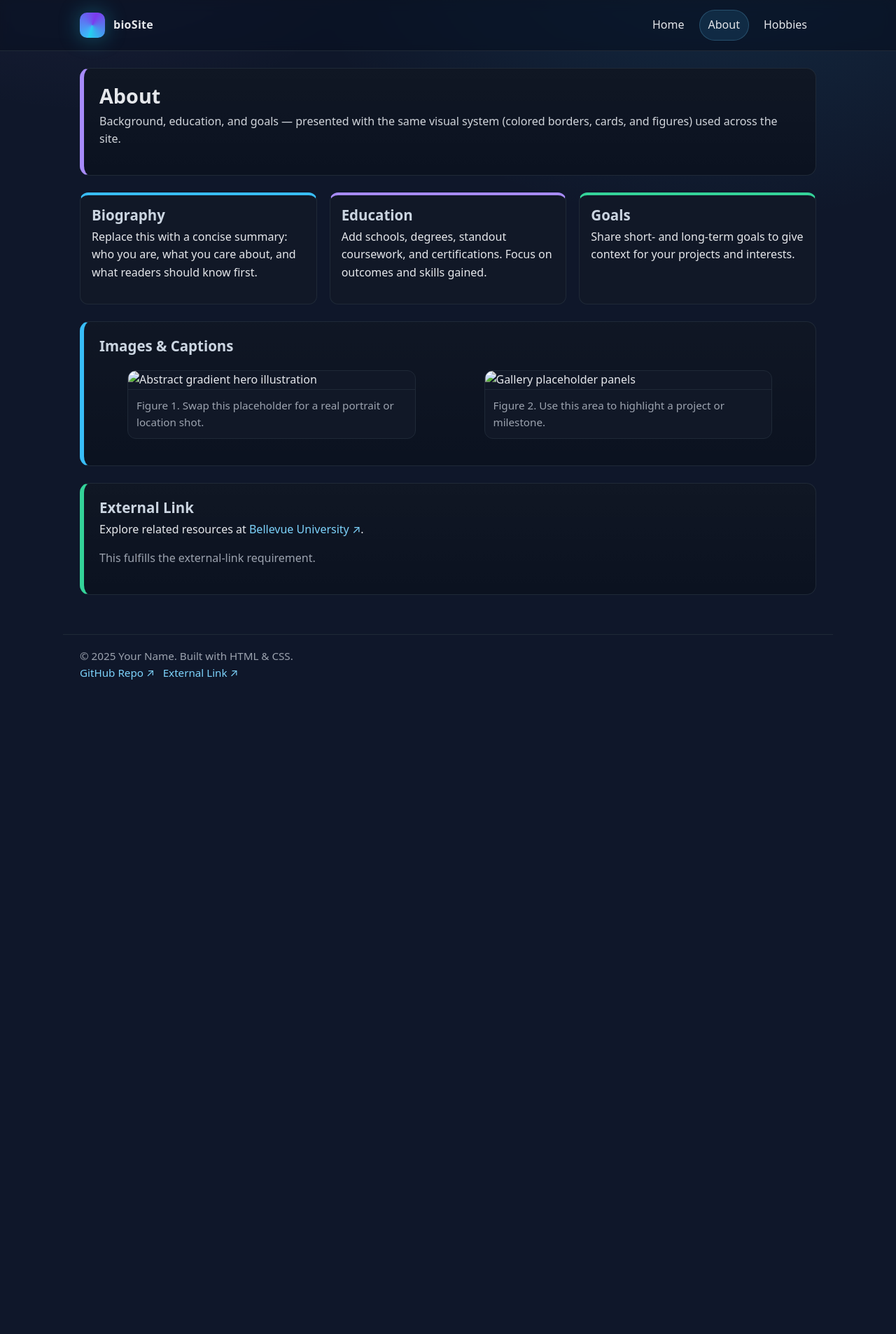
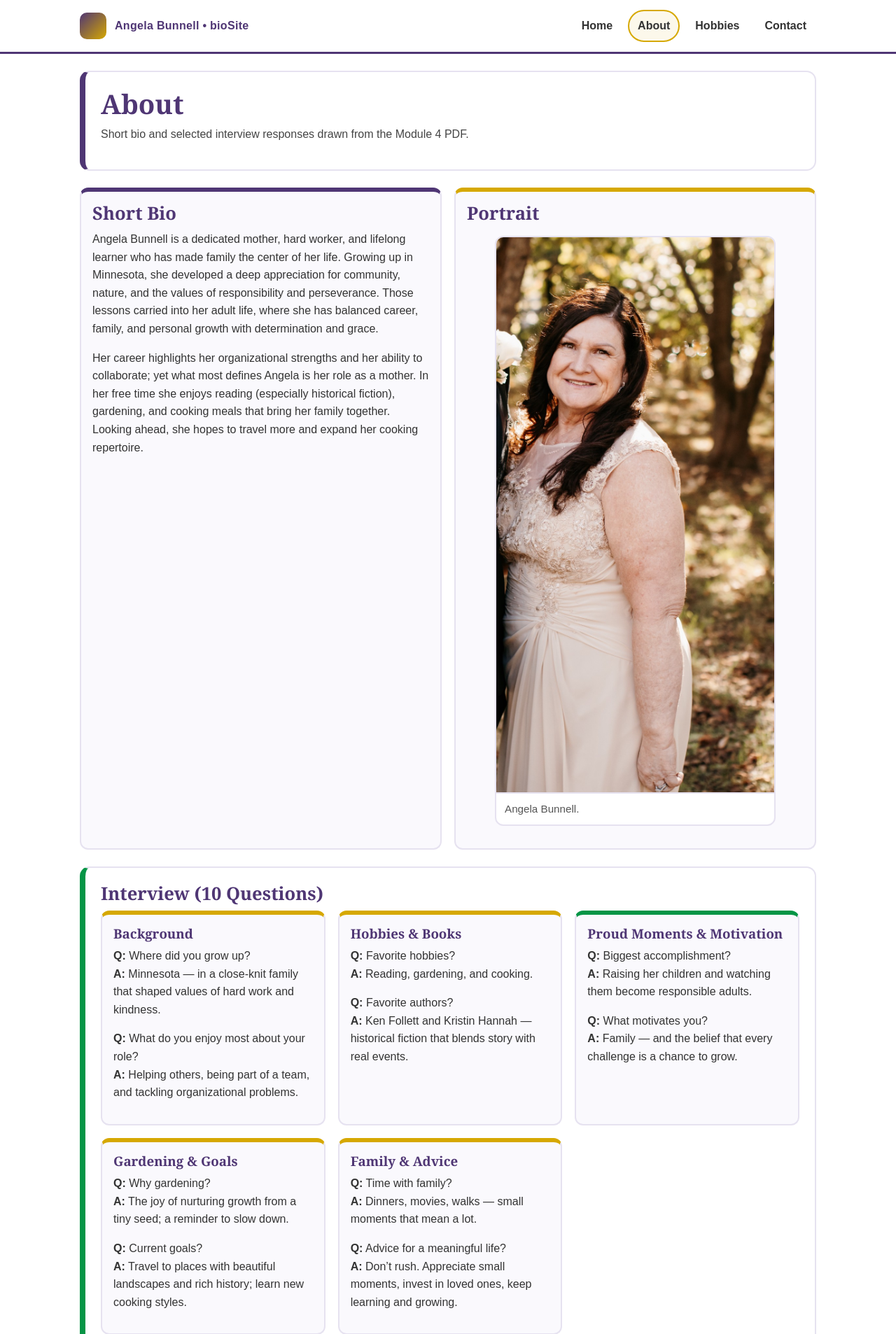
Before and after one commit to Mcdough12/csd-340, a plain HTML site: page biosite/about.html in a window 1280 px wide. Shown: the top 1906 px of the page at 70% size. Before the commit the page ends 991 px from the top, so only its background shows below. Drawn offline with Linux system fonts and the light colour scheme.

Commit message:
Updated bioSite with Module 4 design, About content, and hobby images

```diff
--- a/biosite/about.html
+++ b/biosite/about.html
@@ -3,98 +3,106 @@
 <head>
   <meta charset="utf-8" />
   <meta name="viewport" content="width=device-width,initial-scale=1" />
-  <title>bioSite | About</title>
-  <!-- Use the same path as your other pages: if yours is /css/styles.css, change it here too -->
+  <title>About • Angela Bunnell</title>
   <link rel="stylesheet" href="styles.css" />
 </head>
 <body>
-  <!-- Header / Nav -->
   <nav>
     <div class="navbar container" role="navigation" aria-label="Primary">
       <div class="brand">
         <div class="brand-logo" aria-hidden="true"></div>
-        <div class="brand-name">bioSite</div>
+        <div class="brand-name">Angela Bunnell • bioSite</div>
       </div>
       <div class="nav-links">
         <a class="nav-link" href="index.html">Home</a>
         <a class="nav-link" href="about.html" aria-current="page">About</a>
         <a class="nav-link" href="hobbies.html">Hobbies</a>
+        <a class="nav-link" href="Contact.html">Contact</a>
       </div>
     </div>
   </nav>
 
-  <!-- Main Content -->
   <main class="container">
-    <!-- Hero / Intro -->
-    <section class="section section--violet">
+    <section class="section">
       <h1>About</h1>
-      <p class="lead">
-        Background, education, and goals — presented with the same visual system
-        (colored borders, cards, and figures) used across the site.
-      </p>
+      <p class="lead">Short bio and selected interview responses drawn from the Module&nbsp;4 PDF.</p>
     </section>
 
-    <!-- Bio Summary Cards -->
-    <section class="grid" aria-label="Biography overview">
-      <article class="card card--blue">
-        <h2>Biography</h2>
-        <p>
-          Replace this with a concise summary: who you are, what you care about,
-          and what readers should know first.
-        </p>
+    <section class="grid" aria-label="Bio overview">
+      <article class="card card--purple">
+        <h2>Short Bio</h2>
+        <p>Angela Bunnell is a dedicated mother, hard worker, and lifelong learner who has made family the center of her life. Growing up in Minnesota, she developed a deep appreciation for community, nature, and the values of responsibility and perseverance. Those lessons carried into her adult life, where she has balanced career, family, and personal growth with determination and grace.</p>
+        <p>Her career highlights her organizational strengths and her ability to collaborate; yet what most defines Angela is her role as a mother. In her free time she enjoys reading (especially historical fiction), gardening, and cooking meals that bring her family together. Looking ahead, she hopes to travel more and expand her cooking repertoire.</p>
       </article>
 
-      <article class="card">
-        <h2>Education</h2>
-        <p>
-          Add schools, degrees, standout coursework, and certifications. Focus
-          on outcomes and skills gained.
-        </p>
-      </article>
-
-      <article class="card card--green">
-        <h2>Goals</h2>
-        <p>
-          Share short- and long-term goals to give context for your projects and
-          interests.
-        </p>
-      </article>
+    <article class="card">
+  <h2>Portrait</h2>
+  <figure class="figure">
+    <img class="responsive" src="assets/images/portrait.jpg" alt="Portrait of Angela Bunnell" />
+    <figcaption>Angela Bunnell.</figcaption>
+  </figure>
+</article>
     </section>
 
-    <!-- Images with Captions (organism) -->
-    <section class="section section--blue" aria-label="Images with captions">
-      <h2>Images & Captions</h2>
+    <section class="section section--green" aria-label="Interview">
+      <h2>Interview (10 Questions)</h2>
       <div class="grid">
-        <figure class="figure">
-          <img class="responsive" src="assets/images/hero.svg" alt="Abstract gradient hero illustration" />
-          <figcaption>Figure 1. Swap this placeholder for a real portrait or location shot.</figcaption>
-        </figure>
-        <figure class="figure">
-          <img class="responsive" src="assets/images/gallery.svg" alt="Gallery placeholder panels" />
-          <figcaption>Figure 2. Use this area to highlight a project or milestone.</figcaption>
-        </figure>
+        <article class="card">
+          <h3>Background</h3>
+          <p><strong>Q:</strong> Where did you grow up?<br>
+             <strong>A:</strong> Minnesota — in a close‑knit family that shaped values of hard work and kindness.</p>
+          <p><strong>Q:</strong> What do you enjoy most about your role?<br>
+             <strong>A:</strong> Helping others, being part of a team, and tackling organizational problems.</p>
+        </article>
+
+        <article class="card">
+          <h3>Hobbies & Books</h3>
+          <p><strong>Q:</strong> Favorite hobbies?<br>
+             <strong>A:</strong> Reading, gardening, and cooking.</p>
+          <p><strong>Q:</strong> Favorite authors?<br>
+             <strong>A:</strong> Ken Follett and Kristin Hannah — historical fiction that blends story with real events.</p>
+        </article>
+
+        <article class="card card--green">
+          <h3>Proud Moments & Motivation</h3>
+          <p><strong>Q:</strong> Biggest accomplishment?<br>
+             <strong>A:</strong> Raising her children and watching them become responsible adults.</p>
+          <p><strong>Q:</strong> What motivates you?<br>
+             <strong>A:</strong> Family — and the belief that every challenge is a chance to grow.</p>
+        </article>
+
+        <article class="card">
+          <h3>Gardening & Goals</h3>
+          <p><strong>Q:</strong> Why gardening?<br>
+             <strong>A:</strong> The joy of nurturing growth from a tiny seed; a reminder to slow down.</p>
+          <p><strong>Q:</strong> Current goals?<br>
+             <strong>A:</strong> Travel to places with beautiful landscapes and rich history; learn new cooking styles.</p>
+        </article>
+
+        <article class="card">
+          <h3>Family & Advice</h3>
+          <p><strong>Q:</strong> Time with family?<br>
+             <strong>A:</strong> Dinners, movies, walks — small moments that mean a lot.</p>
+          <p><strong>Q:</strong> Advice for a meaningful life?<br>
+             <strong>A:</strong> Don’t rush. Appreciate small moments, invest in loved ones, keep learning and growing.</p>
+        </article>
       </div>
     </section>
 
-    <!-- External Link (assignment requirement) -->
-    <section class="section section--green">
+    <section class="section section--gold">
       <h2>External Link</h2>
-      <p>
-        Explore related resources at
-        <a class="external" href="https://bellevue.edu" target="_blank" rel="noopener">Bellevue University ↗</a>.
-      </p>
-      <p class="muted">This fulfills the external-link requirement.</p>
+      <p>Learn more about the program at <a href="https://bellevue.edu" target="_blank" rel="noopener">Bellevue University</a>.</p>
+      <p class="muted">This fulfills the external‑link requirement.</p>
     </section>
   </main>
 
-  <!-- Footer -->
   <footer class="footer container">
-    <div>© <span id="year"></span> Your Name. Built with HTML &amp; CSS.</div>
+    <div>© <span id="year"></span> Reed Bunnell. Built for CSD‑340.</div>
     <ul class="inline">
       <li><a href="https://github.com/Mcdough12/bioSite" target="_blank" rel="noopener">GitHub Repo ↗</a></li>
       <li><a href="https://bellevue.edu" target="_blank" rel="noopener">External Link ↗</a></li>
     </ul>
-    <script>document.getElementById("year").textContent = new Date().getFullYear();</script>
+    <script>document.getElementById('year').textContent = new Date().getFullYear();</script>
   </footer>
 </body>
 </html>
--- a/biosite/styles.css
+++ b/biosite/styles.css
@@ -1,130 +1,127 @@
-/* ===== Base Theme ===== */
+/* ===== Base Theme (Module 4 Style Guide) ===== */
 :root{
-  --bg:#0f172a;            /* deep slate */
-  --panel:#0b1220;         /* dark panel */
-  --panel-2:#111827;       /* slightly lighter panel */
-  --text:#e5e7eb;          /* light text */
-  --muted:#9ca3af;         /* muted text */
-  --border:#1f2937;        /* section/card borders */
-  --accent:#38bdf8;        /* sky blue */
-  --accent-2:#a78bfa;      /* violet */
-  --accent-3:#34d399;      /* green */
-  --link:#7dd3fc;          /* link */
+  --primary:#4F3674;    /* Purple */
+  --secondary:#D6A800;  /* Gold */
+  --accent:#069546;     /* Green */
+  --neutral:#333333;    /* Neutral dark text */
+  --bg:#ffffff;         /* Light background for Module 4 */
+  --panel:#faf9fd;      /* Subtle panel tint */
+  --border:#e6e2f0;     /* Soft border */
   --radius:14px;
   --maxw:1100px;
 }
 
+/* Reset & base */
 *{box-sizing:border-box}
 html,body{margin:0;padding:0}
 body{
-  font-family: system-ui, -apple-system, Segoe UI, Roboto, Ubuntu, Cantarell, "Helvetica Neue", Arial, "Noto Sans", sans-serif;
-  background:
-    radial-gradient(1000px 700px at 80% -10%, rgba(56,189,248,.12), transparent 60%),
-    radial-gradient(800px 600px at 10% -20%, rgba(167,139,250,.10), transparent 60%),
-    var(--bg);
-  color: var(--text);
+  font-family: Arial, sans-serif; /* Body font per guide */
+  background: var(--bg);
+  color: var(--neutral);
   line-height: 1.6;
 }
 
-/* ===== Links & Text ===== */
-a{color:var(--link);text-decoration:none}
-a:hover{text-decoration:underline}
-h1,h2,h3{line-height:1.2;margin:0 0 .4rem}
-h1{font-size:clamp(1.8rem, 2.2vw, 2.3rem)}
-h2{font-size:clamp(1.2rem, 1.6vw, 1.4rem); color:#cbd5e1}
+/* Typography */
+h1,h2,h3{
+  font-family: Georgia, serif; /* Headings per guide */
+  line-height:1.2;
+  margin:0 0 .5rem;
+  color: var(--primary);
+}
+h1{font-size:clamp(2rem, 3vw, 2.5rem); font-weight:700; text-transform:none;}
+h2{font-size:clamp(1.35rem, 2vw, 1.6rem); font-weight:600; color: var(--primary);}
 p{margin:.25rem 0 1rem}
 
-/* ===== Layout ===== */
+/* Links */
+a{color: var(--secondary); text-decoration:none; font-weight:600;}
+a:hover{ text-decoration: underline; background-color: rgba(214,168,0,.12); }
+a:visited{ color:#6b4b9a; } /* visited state allowed per assignment hint */
+
+/* Layout */
 .container{max-width:var(--maxw); margin:0 auto; padding:24px}
 main{display:grid; gap:24px; margin-top:18px}
 
-/* ===== Header / Nav (organism) ===== */
+/* Header / Nav */
 nav{
-  position:sticky; top:0; z-index:50;
-  background:rgba(11,18,32,.7);
-  backdrop-filter: saturate(140%) blur(8px);
-  border-bottom:1px solid var(--border);
+  position:sticky; top:0; z-index:10;
+  background:#fff;
+  border-bottom:3px solid var(--primary);
 }
-.navbar{
-  display:flex; align-items:center; justify-content:space-between;
-  padding:14px 24px;
-}
+.navbar{display:flex; align-items:center; justify-content:space-between; padding:14px 24px}
 .brand{display:flex; align-items:center; gap:12px}
 .brand-logo{
-  width:36px;height:36px;border-radius:10px;
-  background:conic-gradient(from 200deg, #38bdf8, #7c3aed, #22d3ee);
-  box-shadow:0 0 30px rgba(34,211,238,.35);
+  width:38px; height:38px; border-radius:10px;
+  background: linear-gradient(135deg, var(--primary), var(--secondary));
 }
-.brand-name{font-weight:700; letter-spacing:.3px}
+.brand-name{font-weight:700; letter-spacing:.3px; color: var(--primary);}
 .nav-links{display:flex; gap:8px; flex-wrap:wrap}
 .nav-link{
-  padding:8px 12px; border-radius:999px; border:1px solid transparent;
-  color:var(--text);
+  padding:8px 12px; border-radius:999px; border:2px solid transparent;
+  color: var(--neutral);
 }
 .nav-link[aria-current="page"]{
-  background:rgba(56,189,248,.12);
-  border-color:rgba(125,211,252,.22);
+  border-color: var(--secondary);
+  background: rgba(214,168,0,.08);
 }
 
-/* ===== Pretty Sections with Colored Borders ===== */
+/* Sections */
 .section{
-  background: linear-gradient(180deg, rgba(255,255,255,.02), rgba(255,255,255,.00)),
-              var(--panel);
-  border:1px solid var(--border);
-  border-left-width:6px;
-  border-radius:var(--radius);
+  background: #fff;
+  border:2px solid var(--border);
+  border-left:8px solid var(--primary); /* large purple left border for H1 sections */
+  border-radius: var(--radius);
   padding:22px;
 }
-.section--blue{   border-left-color: var(--accent); }
-.section--violet{ border-left-color: var(--accent-2); }
-.section--green{  border-left-color: var(--accent-3); }
+.section--gold{ border-left-color: var(--secondary); }
+.section--green{ border-left-color: var(--accent); }
 
-/* ===== Cards & Grids ===== */
+/* Cards & Grid */
 .grid{
   display:grid;
   grid-template-columns: repeat(auto-fit, minmax(260px, 1fr));
   gap:18px;
 }
 .card{
-  background:var(--panel-2);
-  border:1px solid var(--border);
-  border-top:4px solid var(--accent-2);
+  background: var(--panel);
+  border:2px solid var(--border);
+  border-top:6px solid var(--secondary);
   border-radius:12px;
   padding:16px;
 }
-.card--blue{  border-top-color: var(--accent); }
-.card--green{ border-top-color: var(--accent-3); }
+.card--green{ border-top-color: var(--accent); }
+.card--purple{ border-top-color: var(--primary); }
 
-/* ===== Figures (images with captions) ===== */
+/* Figures */
 .figure{
-  background:var(--panel-2);
-  border:1px solid var(--border);
+  background:#fff;
+  border:2px solid var(--border);
   border-radius:12px; overflow:hidden;
 }
 .figure img{display:block; width:100%; height:auto}
 .figure figcaption{
-  padding:10px 12px; color:var(--muted);
-  border-top:1px solid var(--border); font-size:.95rem;
+  padding:10px 12px; color:#555;
+  border-top:2px solid var(--border); font-size:.95rem;
 }
 img.responsive{max-width:100%; height:auto; display:block}
 
-/* ===== Footer ===== */
+/* Utilities */
+.badge{
+  display:inline-block; font-size:.9rem;
+  padding:6px 10px; border-radius:999px;
+  background: rgba(79,54,116,.08);
+  border:1px solid rgba(79,54,116,.25);
+  color: var(--primary);
+}
+.lead{color:#444}
+.muted{color:#666}
+
+/* Footer */
 .footer{
-  border-top:1px solid var(--border);
-  color:var(--muted);
+  border-top:3px solid var(--primary);
+  color:#555;
   padding:18px 24px;
   margin-top:32px;
   font-size:.95rem;
 }
-.footer a{color:var(--link)}
+.footer a{color: var(--secondary)}
 .inline{display:flex; gap:12px; flex-wrap:wrap; padding:0; margin:0; list-style:none}
-
-/* ===== Utilities ===== */
-.badge{
-  display:inline-block; font-size:.9rem;
-  padding:6px 10px; border-radius:999px;
-  background:rgba(56,189,248,.12);
-  border:1px solid rgba(125,211,252,.25);
-}
-.lead{color:#d1d5db}
-.muted{color:var(--muted)}
```
Also changed, not shown: biosite/Contact.html (+11 -11 lines), biosite/hobbies.html (+12 -11 lines), biosite/index.html (+28 -70 lines), biosite/assets/images/landing1.jpg (added), biosite/assets/images/portrait.jpg (added), 4 other files.
